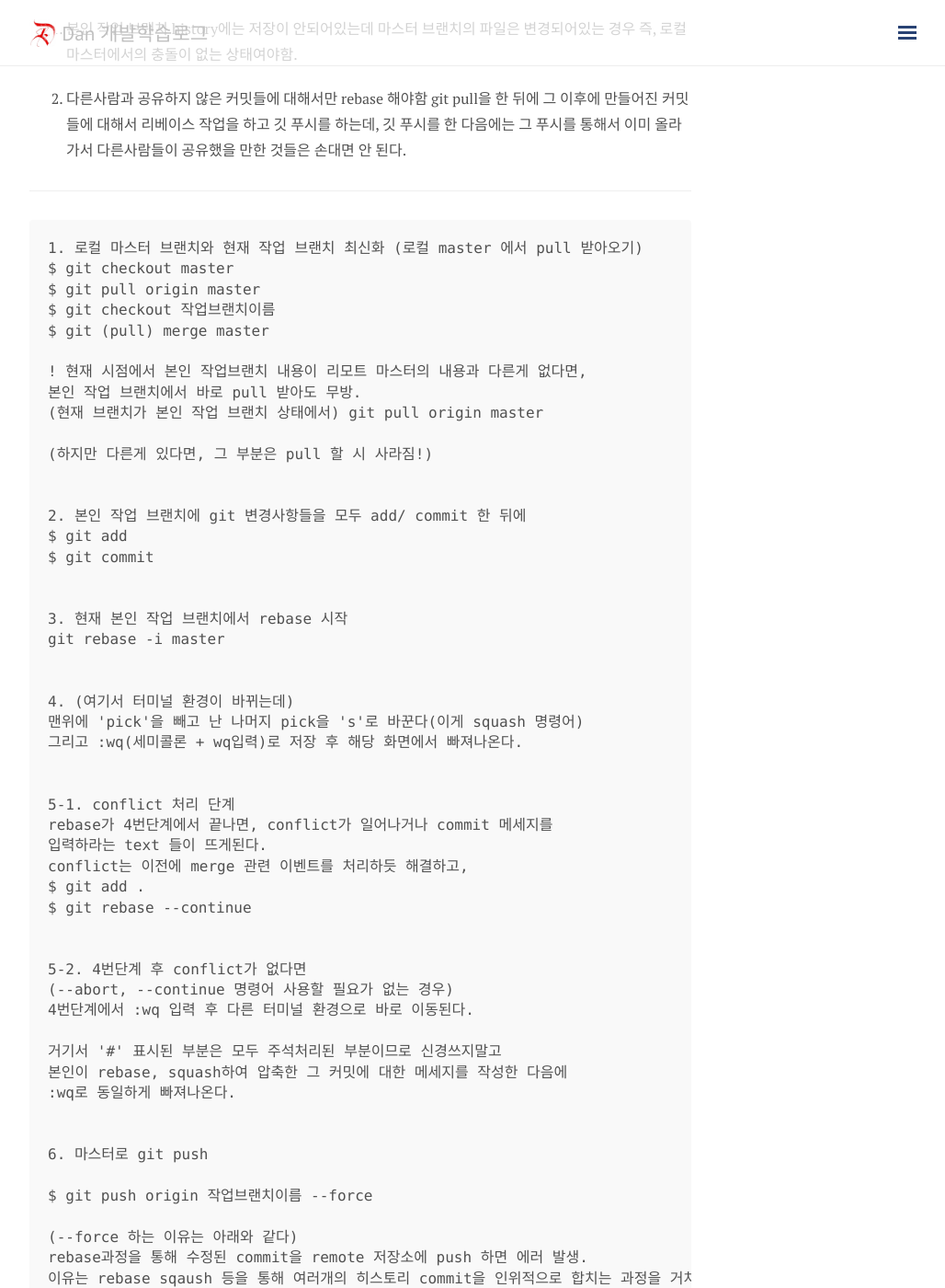
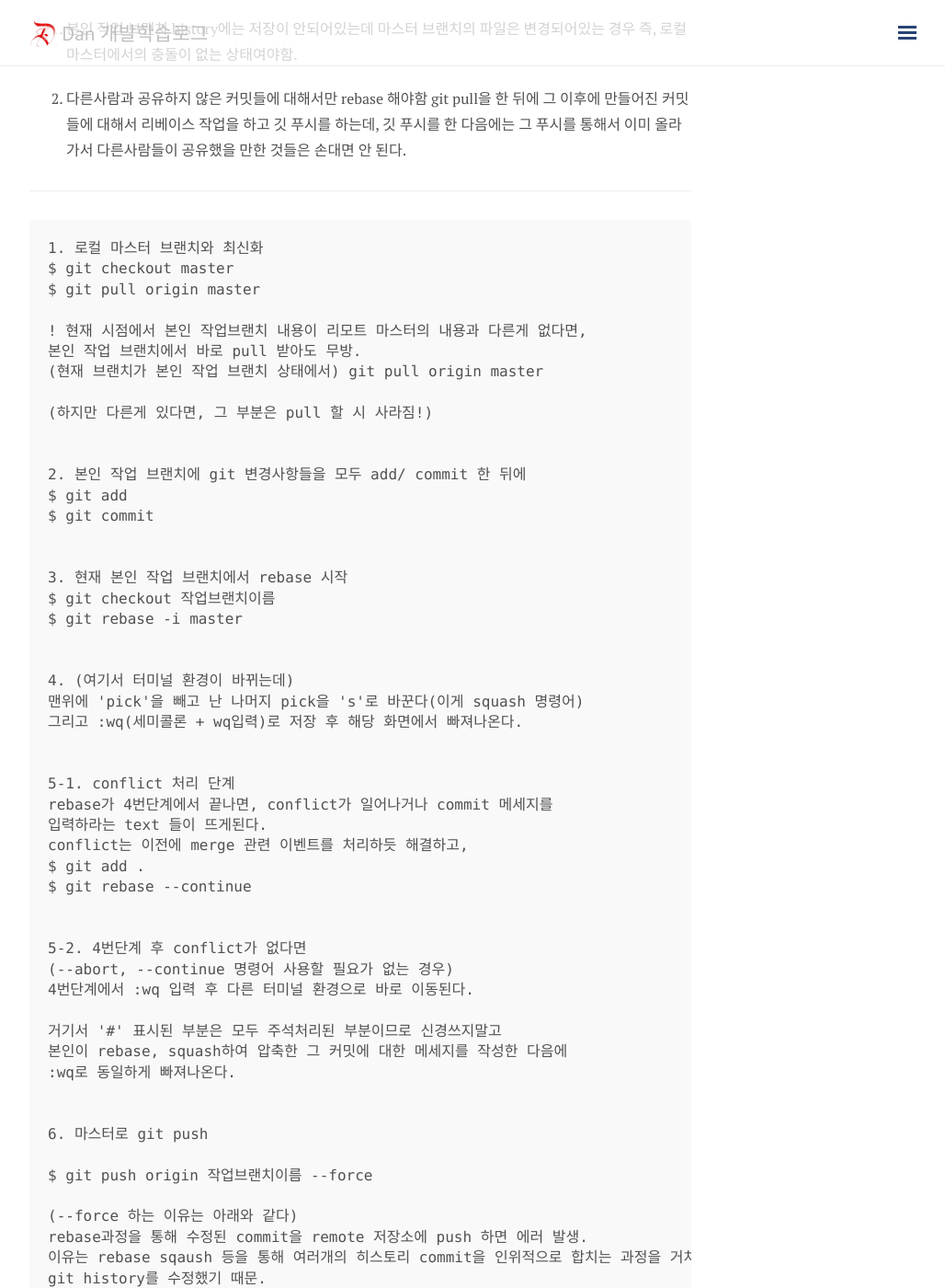
Before and after one commit to aleatorik/aleatorik.github.io, a Jekyll site: the page built from _posts/2020-09-03-git-rebase-and-squash.md, in a window 1280 px wide and 1400 px high, scrolled down 452 px. Shown: the whole window at 92% size, without its empty margins (248-1276 px from the left). Built offline with Jekyll 4.4.1, drawn with Linux system fonts in a browser that asks for light colours; nearby versions of some CDN libraries; comment, search, counter and statistics services are not loaded; some of the changed text lies outside the part shown.

Commit message:
chore: Delete some commands

````diff
--- a/_posts/2020-09-03-git-rebase-and-squash.md
+++ b/_posts/2020-09-03-git-rebase-and-squash.md
@@ -9,7 +9,6 @@ tags: [TIL (Today I Learned)]
 프로젝트 협업 상황에서 git merge형태의 작업 히스토리 관리 방식에서 git rebase 방식으로
 바꿈으로써 merge에 따른 수 많은 커밋들을 '압축'하고 꼭 필요한 커밋과 메세지(히스토리)만 남겨,
 프로젝트 git log 유지보수를 용이하게 할 수 있다.
-
 
 이를 위한 순차적인 깃 명령어들과 주의사항을 아래와 같이 정리하면 다음과 같다.
 
@@ -26,11 +25,9 @@ tags: [TIL (Today I Learned)]
 ---
 
 ```
-1. 로컬 마스터 브랜치와 현재 작업 브랜치 최신화 (로컬 master 에서 pull 받아오기)
+1. 로컬 마스터 브랜치와 최신화
 $ git checkout master
 $ git pull origin master
-$ git checkout 작업브랜치이름
-$ git (pull) merge master
 
 ! 현재 시점에서 본인 작업브랜치 내용이 리모트 마스터의 내용과 다른게 없다면,
 본인 작업 브랜치에서 바로 pull 받아도 무방.
````
Also changed, not shown: other parts of _posts/2020-09-03-git-rebase-and-squash.md (+2 -1 lines).
